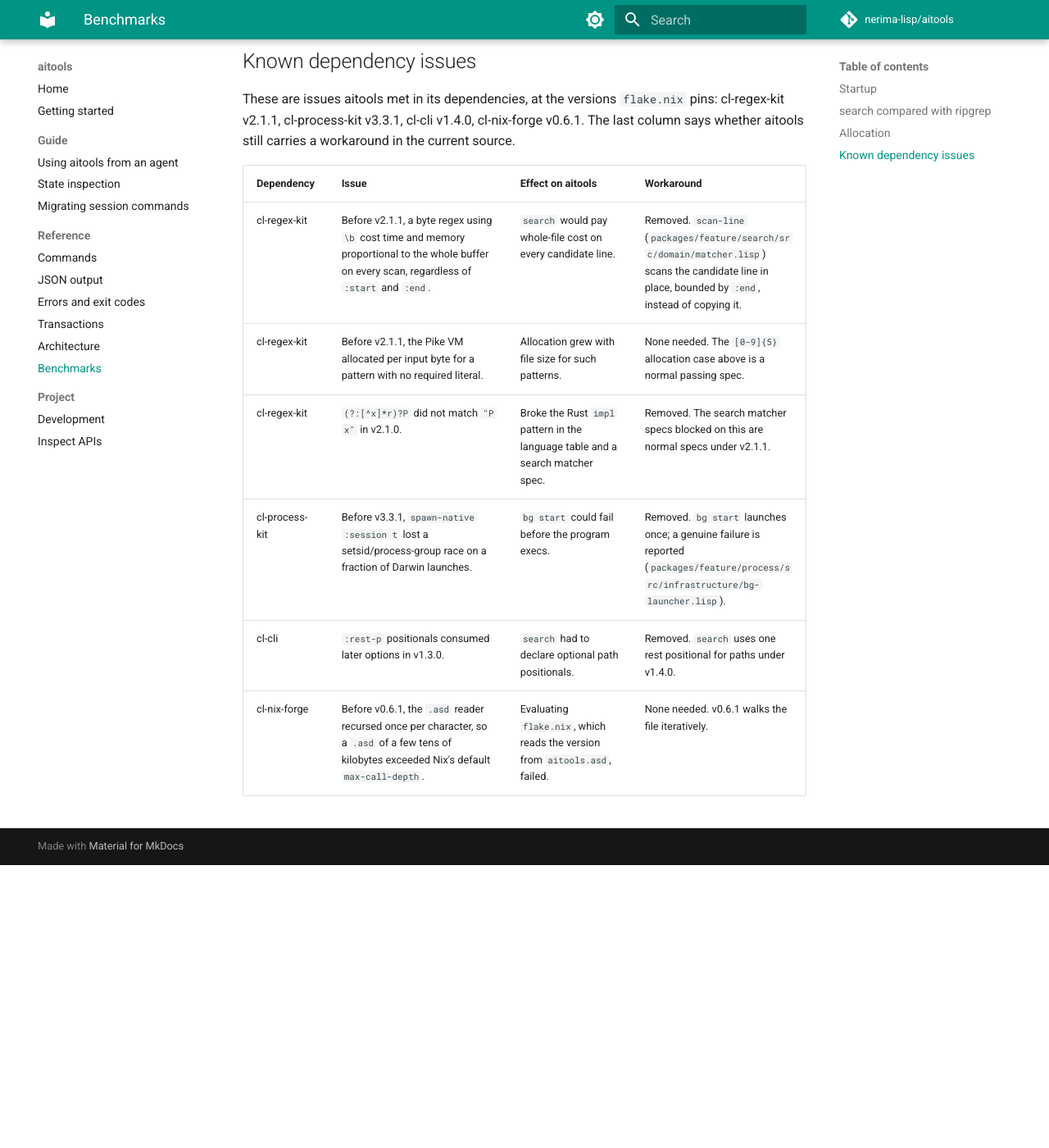
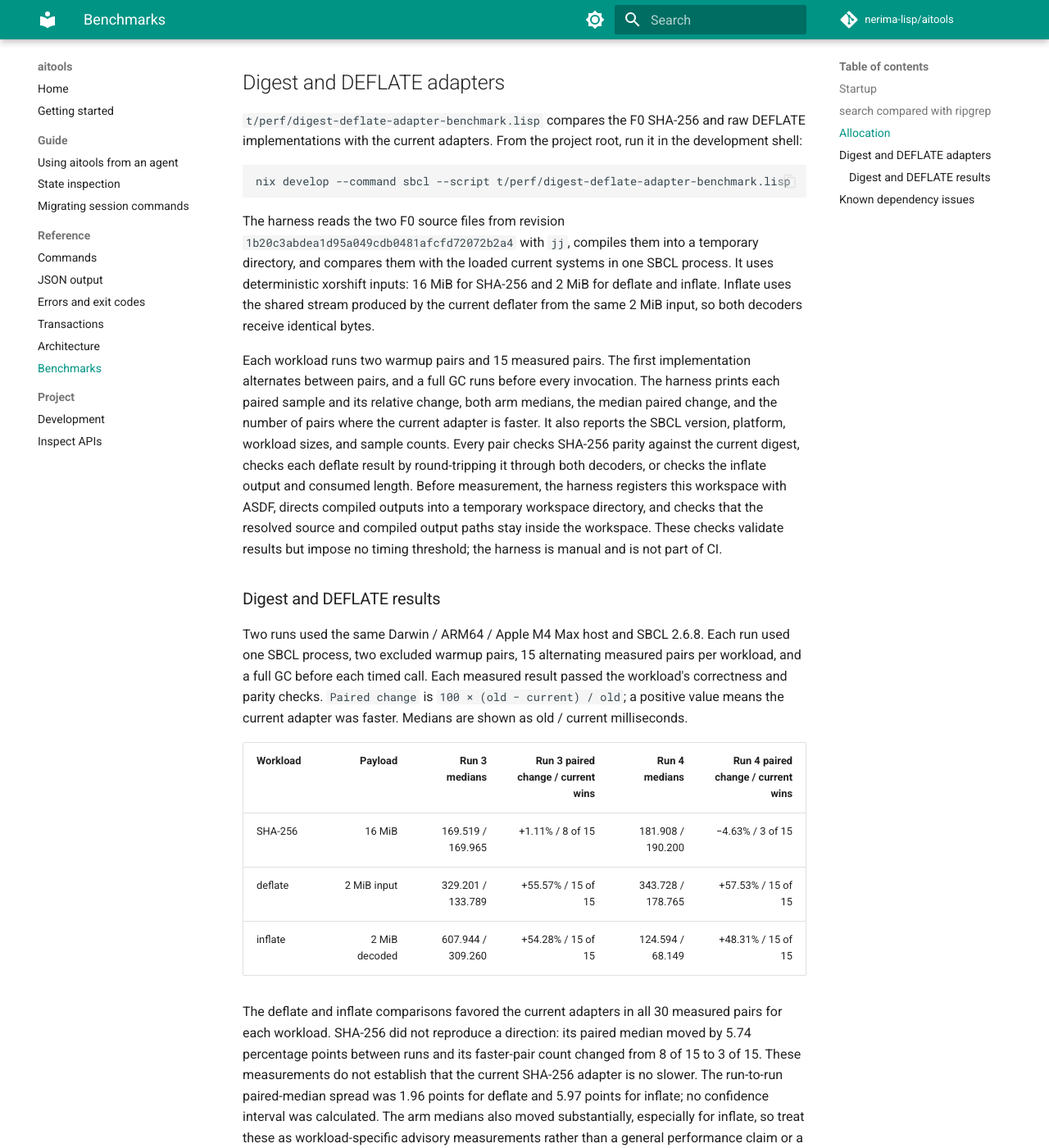
Before and after one commit to nerima-lisp/aitools, an MkDocs documentation site: the page built from docs/src/reference/benchmarks.md, in a window 1280 px wide and 1400 px high, scrolled down 1401 px. Shown: the whole window at 82% size. Built offline with MkDocs 1.6.1 and Material for MkDocs 9.7.7, drawn with Linux system fonts in a browser that asks for light colours; comment, search, counter and statistics services are not loaded; before the commit the page ends 2456 px from its top, so only the background shows below that; some of the changed text lies outside the part shown.

Commit message:
perf: compare digest and deflate adapters

````diff
--- a/docs/src/reference/benchmarks.md
+++ b/docs/src/reference/benchmarks.md
@@ -1,11 +1,11 @@
 # Benchmarks
 
 This page records only measurements that were taken, with the conditions
-they were taken under. The repository has no committed timing benchmark
-suite; the test suite includes one allocation check, described under
-[Allocation](#allocation). No sb-sprof profile of the commands has been
-recorded, and the cost of writing the intent record for a single-file write
-has not been measured.
+they were taken under. The repository has no CI timing benchmark suite; the
+test suite includes one allocation check, described under
+[Allocation](#allocation), and the manual adapter comparison below. No
+sb-sprof profile of the commands has been recorded, and the cost of writing
+the intent record for a single-file write has not been measured.
 
 ## Startup
 
@@ -56,6 +56,50 @@ cons cell per line would add about 1.6 MB. It runs for these cases:
 To run the suite, including this file, see
 [Development](../project/development.md#running-the-tests).
 
+## Digest and DEFLATE adapters
+
+`t/perf/digest-deflate-adapter-benchmark.lisp` compares the F0 SHA-256 and
+raw DEFLATE implementations with the current adapters. From the project root,
+run it in the development shell:
+
+```sh
+nix develop --command sbcl --script t/perf/digest-deflate-adapter-benchmark.lisp
+```
+
+The harness reads the two F0 source files from revision
+`1b20c3abdea1d95a049cdb0481afcfd72072b2a4` with `jj`, compiles them into a
+temporary directory, and compares them with the loaded current systems in one
+SBCL process. It uses deterministic xorshift inputs: 16 MiB for SHA-256 and
+2 MiB for deflate and inflate. Inflate uses the shared stream produced by the
+current deflater from the same 2 MiB input, so both decoders receive identical
+bytes.
+
+Each workload runs two warmup pairs and 15 measured pairs. The first
+implementation alternates between pairs, and a full GC runs before every
+invocation. The harness prints each paired sample and its relative change,
+both arm medians, the median paired change, and the number of pairs where the
+current adapter is faster. It also reports the SBCL version, platform,
+workload sizes, and sample counts. Every pair checks SHA-256 parity against the
+current digest, checks each deflate result by round-tripping it through both
+decoders, or checks the inflate output and consumed length. Before measurement,
+the harness registers this workspace with ASDF, directs compiled outputs into a
+temporary workspace directory, and checks that the resolved source and
+compiled output paths stay inside the workspace. These checks validate
+results but impose no timing threshold; the harness is manual and is not part
+of CI.
+
+### Digest and DEFLATE results
+
+Two runs used the same Darwin / ARM64 / Apple M4 Max host and SBCL 2.6.8. Each run used one SBCL process, two excluded warmup pairs, 15 alternating measured pairs per workload, and a full GC before each timed call. Each measured result passed the workload's correctness and parity checks. `Paired change` is `100 × (old − current) / old`; a positive value means the current adapter was faster. Medians are shown as old / current milliseconds.
+
+| Workload | Payload | Run 3 medians | Run 3 paired change / current wins | Run 4 medians | Run 4 paired change / current wins |
+|---|---:|---:|---:|---:|---:|
+| SHA-256 | 16 MiB | 169.519 / 169.965 | +1.11% / 8 of 15 | 181.908 / 190.200 | −4.63% / 3 of 15 |
+| deflate | 2 MiB input | 329.201 / 133.789 | +55.57% / 15 of 15 | 343.728 / 178.765 | +57.53% / 15 of 15 |
+| inflate | 2 MiB decoded | 607.944 / 309.260 | +54.28% / 15 of 15 | 124.594 / 68.149 | +48.31% / 15 of 15 |
+
+The deflate and inflate comparisons favored the current adapters in all 30 measured pairs for each workload. SHA-256 did not reproduce a direction: its paired median moved by 5.74 percentage points between runs and its faster-pair count changed from 8 of 15 to 3 of 15. These measurements do not establish that the current SHA-256 adapter is no slower. The run-to-run paired-median spread was 1.96 points for deflate and 5.97 points for inflate; no confidence interval was calculated. The arm medians also moved substantially, especially for inflate, so treat these as workload-specific advisory measurements rather than a general performance claim or a timing gate.
+
 ## Known dependency issues
 
 These are issues aitools met in its dependencies, at the versions
````
Also changed, not shown: 1 other file.
